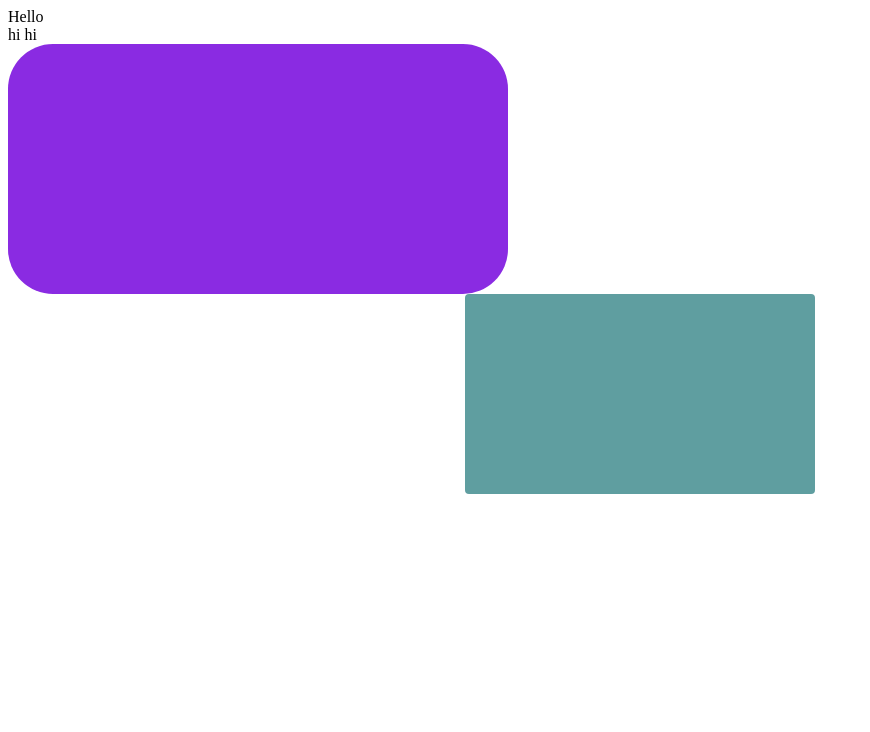
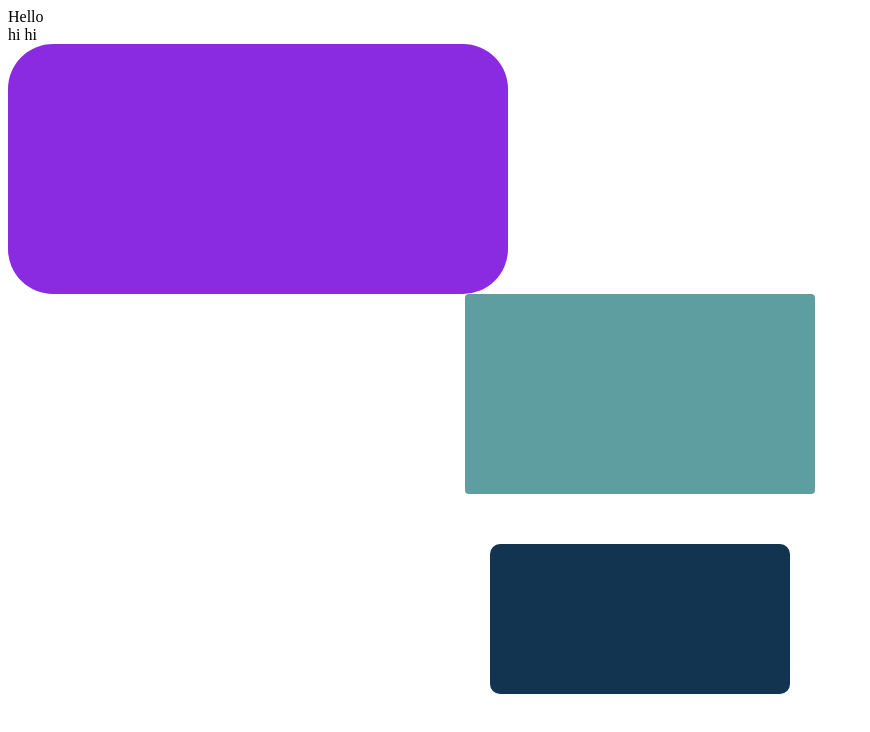
Before and after one commit to aiar363020/first-projects, a plain HTML site: page index.html in a window 1280 px wide. Shown: the whole page, without its empty margins (0-870 px from the left). Drawn offline with Linux system fonts and the light colour scheme.

Commit message:
added cccc

```diff
--- a/index.html
+++ b/index.html
@@ -14,6 +14,7 @@
 
     </div>
     <div class="content"></div>
+    <div class="cccc"></div>
     <script src="index.js"></script>
 </body>
 </html>
--- a/index.js
+++ b/index.js
@@ -1,3 +1,5 @@
 let box = document.querySelector(".box")
 
 let content = document.querySelector(".content")
+
+let ccc = document.querySelector(".cccc")
--- a/style.css
+++ b/style.css
@@ -18,3 +18,11 @@
     background-color: rgb(246, 148, 2);
     border-radius: 100px;
 }
+
+.cccc{
+    width: 300px;
+    height: 150px;
+    background-color:rgb(19, 52, 80);
+    margin:50px auto;
+    border-radius: 10px;
+}
```
